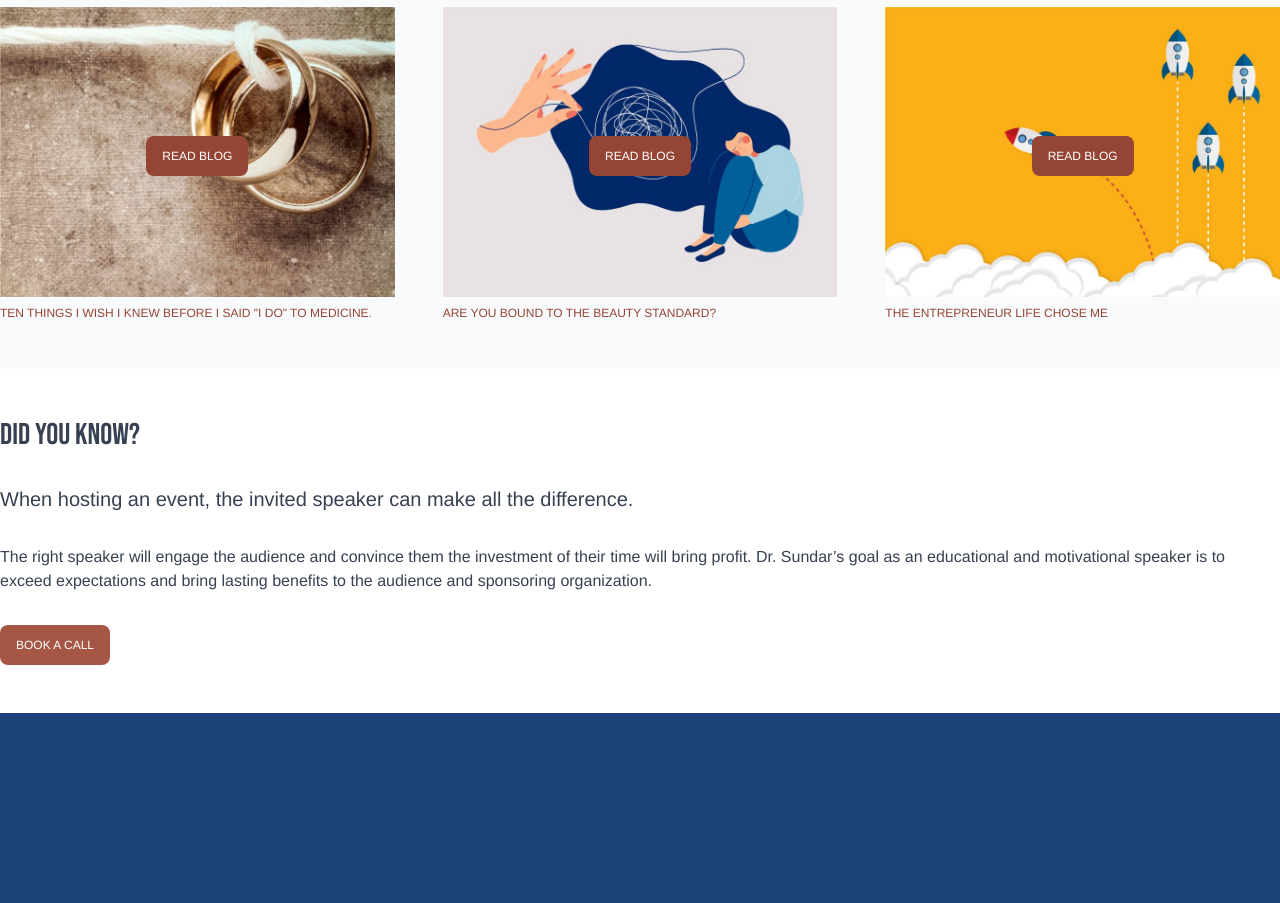
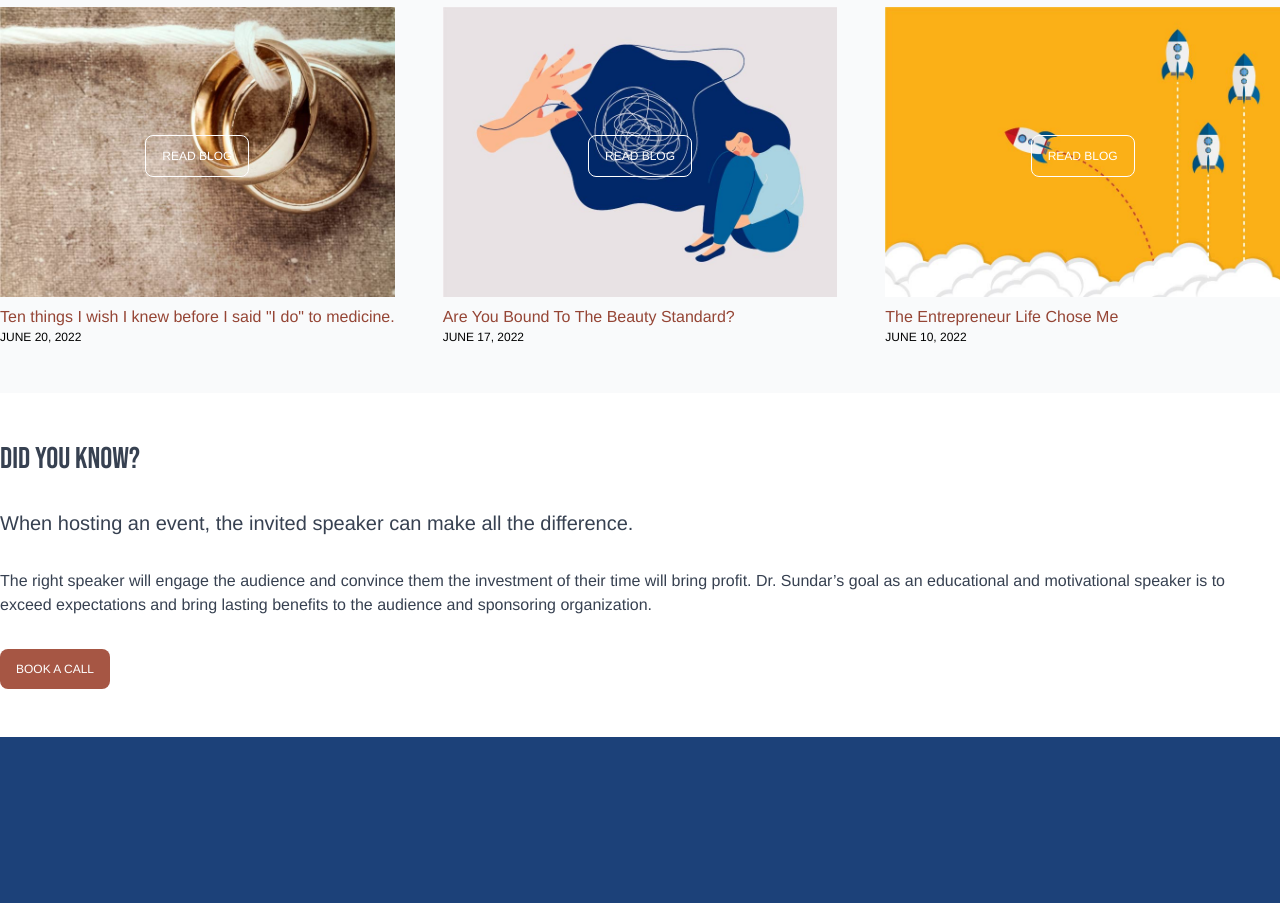
Before and after one commit to rogerkatona/heedhiscall, a Next.js app: page /blog in a window 1280 px wide. Shown: the part 1520-2423 px from the top of the page. Built offline with nearby package versions, Linux system fonts and the light colour scheme; what aws-amplify would draw is missing.

Commit message:
Minor edits to layout.  Added date to media grids

```diff
--- a/components/features-media.js
+++ b/components/features-media.js
@@ -32,7 +32,7 @@ export default function FeaturesMedia(props) {
                                 <div className='font-bebasNeue text-4xl text-gray.700 pt-4'>
                                     {filteredItem.title}
                                 </div>
-                                <div className={` text-xs pt-1 uppercase ${filteredItem.type === 'about'  ? 'hidden' : 'block'}`}>
+                                <div className={` text-xs uppercase ${filteredItem.type === 'about'  ? 'hidden' : 'block'}`}>
                                     <Date dateString={filteredItem.date} />
                                 </div>
                                 <div className='text-gray.700 py-4 '>{filteredItem.description}</div>
--- a/components/features.js
+++ b/components/features.js
@@ -38,7 +38,7 @@ export default function Features(props) {
                                     <div className='text-xl text-gray.700'>
                                         {filteredItem.title}
                                     </div>
-                                    <div className={` text-xs pt-1 uppercase ${filteredItem.type === 'about'  ? 'hidden' : 'block'}`}>
+                                    <div className={` text-xs uppercase ${filteredItem.type === 'about'  ? 'hidden' : 'block'}`}>
                                         <Date dateString={filteredItem.date} />
                                     </div>
                                     <div className='text-gray.700 py-4 '>{filteredItem.description}</div>
--- a/components/grid-media.js
+++ b/components/grid-media.js
@@ -1,4 +1,5 @@
 import gridItems from "../data/gridItems";
+import Date from "./date";
 
 
 export default function GridMedia(props) {
@@ -25,13 +26,13 @@ export default function GridMedia(props) {
                                             target={gridItems.target}
                                             rel="noreferrer"
                                             className="absolute top-1/2 left-1/2 transform -translate-x-1/2 -translate-y-1/2">
-                                                <button className="bg-rust.700 hover:bg-rust.900 text-white.100 text-xs  uppercase px-4 py-3  rounded-lg">
+                                                <button className="border border-white.100 hover:bg-white.100 text-white.100 hover:text-rust.700 text-xs  uppercase px-4 py-3  rounded-lg">
                                                     {gridItems.buttonText}
                                                 </button>
                                         </a>
                                     </div>
                                     <div className="">
-                                        <div className="uppercase text-xs font-medium">
+                                        <div className="  font-medium">
                                             <a
                                                 href={gridItems.buttonHref}
                                                 target="_blank"
@@ -40,6 +41,9 @@ export default function GridMedia(props) {
                                                 {gridItems.title}
                                             </a>
 
+                                        </div>
+                                        <div className="uppercase text-xs font-medium">
+                                            <Date dateString={gridItems.date} />
                                         </div>
                                     </div>
                                 </div>
--- a/data/gridItems.js
+++ b/data/gridItems.js
@@ -3,6 +3,7 @@ const gridItems = [
         id:0,
         type:'headshot',
         target:'_blank',
+        date:"2021-08-10",
         src: '/image/headshot-thumbnail-01.jpg',
         alt:'Headshot 00',
         buttonText:'Download',
@@ -12,6 +13,7 @@ const gridItems = [
         id:1,
         type:'headshot',
         target:'_blank',
+        date:"2021-08-10",
         src: '/image/headshot-thumbnail-02.jpg',
         alt:'Headshot 01',
         buttonText:'Download',
@@ -21,6 +23,7 @@ const gridItems = [
         id:2,
         type:'headshot',
         target:'_blank',
+        date:"2021-08-10",
         src: '/image/headshot-thumbnail-03.jpg',
         alt:'Headshot 02',
         buttonText:'Download',
@@ -30,6 +33,7 @@ const gridItems = [
         id:3,
         type:'headshot',
         target:'_blank',
+        date:"2021-08-10",
         src: '/image/headshot-thumbnail-04.jpg',
         alt:'Headshot 03',
         buttonText:'Download',
@@ -39,6 +43,7 @@ const gridItems = [
         id:4,
         type:'headshot',
         target:'_blank',
+        date:"2021-08-10",
         src: '/image/headshot-thumbnail-05.jpg',
         alt:'Headshot 04',
         buttonText:'Download',
@@ -48,6 +53,7 @@ const gridItems = [
         id:5,
         type:'media',
         target:'_blank',
+        date:"2017-12-05",
         src: '/image/video-thumbnail-01.jpg',
         alt:'Video 01',
         title:'Doctor Google',
@@ -58,6 +64,7 @@ const gridItems = [
         id:6,
         type:'media',
         target:'_blank',
+        date:"2017-01-12",
         src: '/image/video-thumbnail-02.jpg',
         alt:'Video 02',
         title:'What Skincare products should you ditch?',
@@ -68,6 +75,7 @@ const gridItems = [
         id:7,
         type:'media',
         target:'_blank',
+        date:"2021-08-10",
         src: '/image/video-thumbnail-03.jpg',
         alt:'Video 03',
         title:'Jacksonville buzz with Dr. Kalpana Sundar',
@@ -78,6 +86,7 @@ const gridItems = [
         id:8,
         type:'blog',
         target:'_self',
+        date:"2022-06-20",
         src: '/image/blog-thumbnail-06.jpg',
         alt:'Blog 01',
         title:'Ten things I wish I knew before I said "I do" to medicine.',
@@ -88,6 +97,7 @@ const gridItems = [
         id:9,
         type:'blog',
         target:'_self',
+        date:"2022-06-17",
         src: '/image/blog-thumbnail-01.jpg',
         alt:'Blog 01',
         title:'Are You Bound To The Beauty Standard?',
@@ -98,6 +108,7 @@ const gridItems = [
         id:10,
         type:'blog',
         target:'_self',
+        date:"2022-06-10",
         src: '/image/blog-thumbnail-02.jpg',
         alt:'Blog 02',
         title:'The Entrepreneur Life Chose Me',
--- a/data/serviceItems.js
+++ b/data/serviceItems.js
@@ -153,7 +153,7 @@ const serviceItems = [
         featuredHeader:"workshop",
         featuredButtonLabel:"See All Workshops",
         date:"2021-08-10",
-        title: "Women in Medicine: Reclaiming Career Satisfaction and Life Balance workshop",
+        title: "Women in Medicine: Reclaiming Career Satisfaction and Life Balance Workshop",
         description: "In this 90 minute workshop Dr. Sundar will take the audience on a journey to determine what career satisfaction looks like for each participant and the dynamic role this plays in other aspects of their lives.",
         src: '/image/services-02.jpg',
         isButtonActive:'true',
@@ -171,7 +171,7 @@ const serviceItems = [
         featuredHeader:"Featured workshop",
         featuredButtonLabel:"See All Workshops",
         date:"2021-08-10",
-        title: "Women in Medicine: Reclaiming Career Satisfaction and Life Balance workshop",
+        title: "Women in Medicine: Reclaiming Career Satisfaction and Life Balance Workshop",
         description: "In this 90 minute workshop Dr. Sundar will take the audience on a journey to determine what career satisfaction looks like for each participant and the dynamic role this plays in other aspects of their lives.",
         src: '/image/services-02.jpg',
         isButtonActive:'true',
--- a/posts/are-you-bound-to-the-beauty-standard.md
+++ b/posts/are-you-bound-to-the-beauty-standard.md
@@ -1,7 +1,7 @@
 ---
 title: 'Are You Bound To The Beauty Standard?'
 type: 'blog'
-date: '2022-06-10'
+date: '2022-06-17'
 description: 'Being a woman in business who is perceived positively isn’t easy - actually,  it’s really #%@$#! hard.'
 isFeatured: 'false'
 bannerImageSource: '/image/blog-01.jpg'
```
